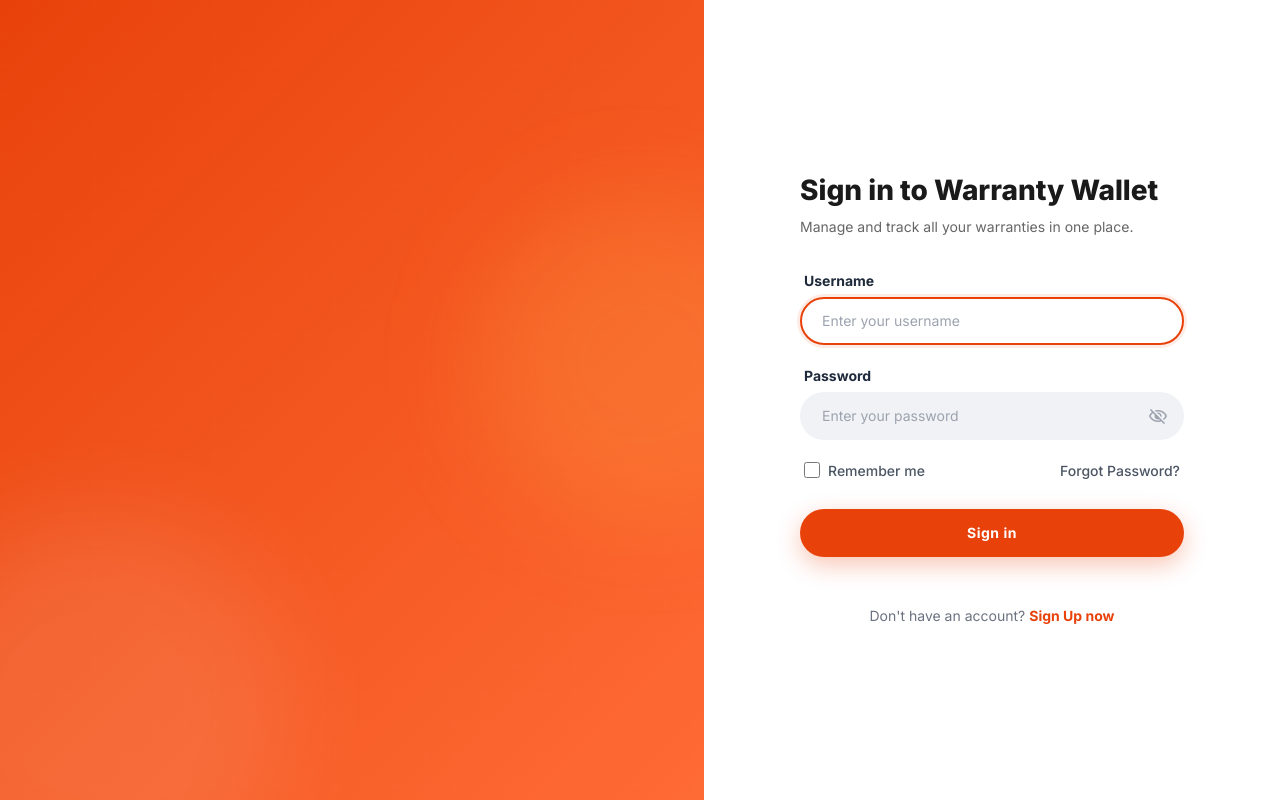
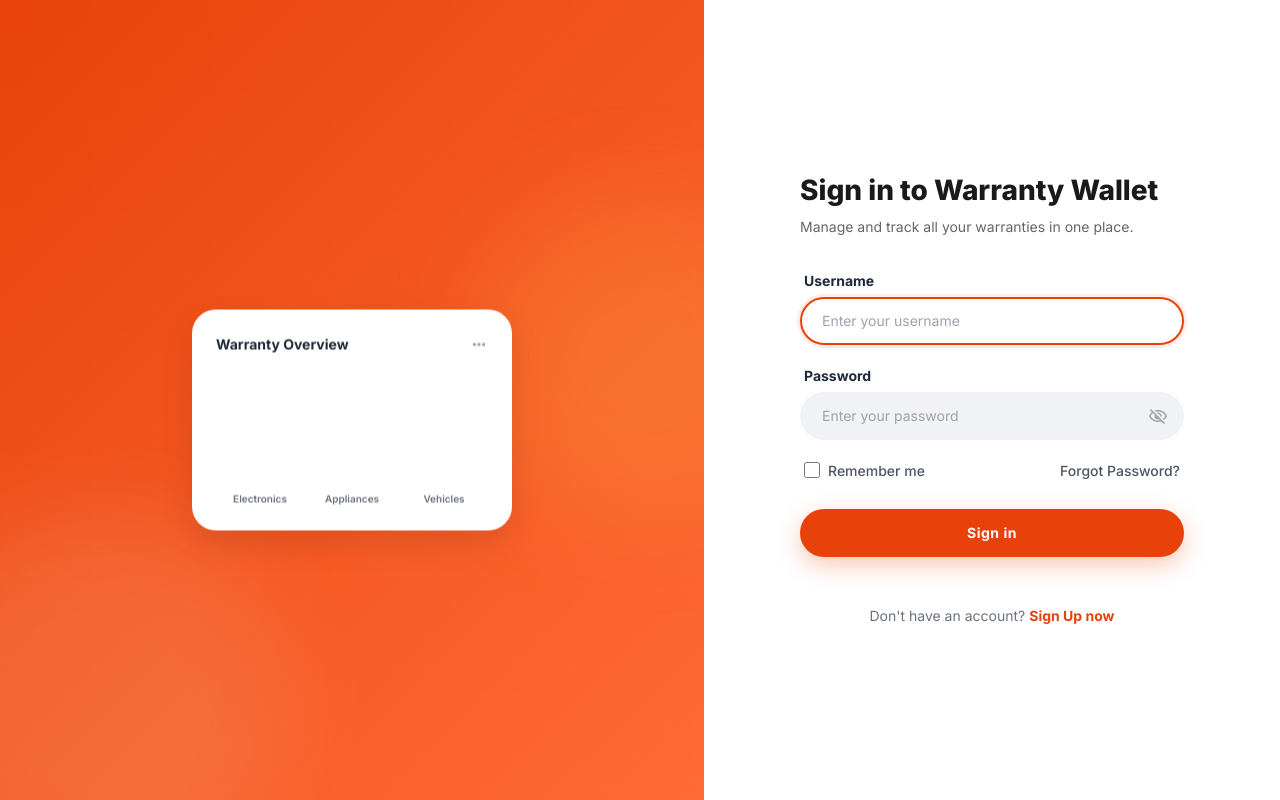
Before and after one commit to Sid-chou/warranty-wallet, a React (Vite) app in the folder frontend/: page /login in a window 1280 px wide. Built offline with nearby package versions, Linux system fonts and the light colour scheme; no server answers.

Commit message:
Fix login chart card centering in hero cards layout

```diff
--- a/frontend/src/pages/Login.css
+++ b/frontend/src/pages/Login.css
@@ -1,8 +1,15 @@
 /* ===== Login Page Styles ===== */
 
 @keyframes loginFloat {
-  0%, 100% { transform: translateY(0) rotate(var(--card-rotate, 0deg)); }
-  50% { transform: translateY(-10px) rotate(var(--card-rotate, 0deg)); }
+
+  0%,
+  100% {
+    transform: translateY(0) rotate(var(--card-rotate, 0deg));
+  }
+
+  50% {
+    transform: translateY(-10px) rotate(var(--card-rotate, 0deg));
+  }
 }
 
 @keyframes fadeInUp {
@@ -10,6 +17,7 @@
     opacity: 0;
     transform: translateY(30px);
   }
+
   to {
     opacity: 1;
     transform: translateY(0);
@@ -21,6 +29,7 @@
     opacity: 0;
     transform: translateX(-40px);
   }
+
   to {
     opacity: 1;
     transform: translateX(0);
@@ -150,18 +159,19 @@
 
 /* Main Chart Card */
 .login-card-chart {
+  position: absolute;
   left: 50%;
   top: 50%;
   transform: translate(-50%, -50%);
   width: 320px;
   padding: 24px;
   z-index: 20;
-  animation: fadeInUp 0.8s ease-out 0.2s both;
 }
 
 .login-card-chart:hover {
-  transform: translate(-50%, -50%) scale(1.05) !important;
+  transform: translate(-50%, -50%) scale(1.03) !important;
 }
+
 
 .login-card-chart-header {
   display: flex;
@@ -217,8 +227,8 @@
 
 /* Active Warranties Card */
 .login-card-active {
-  left: 0;
-  top: 24px;
+  left: -10px;
+  top: 10px;
   width: 208px;
   --card-rotate: -6deg;
   animation: loginFloat 6s ease-in-out infinite, fadeInUp 0.8s ease-out 0.4s both;
@@ -282,8 +292,8 @@
 
 /* Notification Card */
 .login-card-notification {
-  right: 0;
-  top: 0;
+  right: -10px;
+  top: -5px;
   width: 240px;
   --card-rotate: 3deg;
   animation: loginFloat 5s ease-in-out infinite 1s, fadeInUp 0.8s ease-out 0.6s both;
@@ -337,12 +347,13 @@
 
 /* Product Card */
 .login-card-product {
-  bottom: 32px;
-  right: -16px;
-  width: 256px;
+  bottom: -30px;
+  left: 50%;
+  transform: translateX(-50%) rotate(-3deg);
+  width: 240px;
   --card-rotate: -3deg;
   animation: loginFloat 7s ease-in-out infinite 0.5s, fadeInUp 0.8s ease-out 0.8s both;
-  z-index: 10;
+  z-index: 5;
 }
 
 .login-card-product-header {
@@ -380,7 +391,7 @@
   display: flex;
 }
 
-.login-card-product-avatars > div {
+.login-card-product-avatars>div {
   height: 24px;
   width: 24px;
   border-radius: 50%;
@@ -388,14 +399,14 @@
   margin-left: -8px;
 }
 
-.login-card-product-avatars > div:first-child {
+.login-card-product-avatars>div:first-child {
   margin-left: 0;
 }
 
 /* Alerts Card */
 .login-card-alerts {
-  bottom: 64px;
-  left: 16px;
+  bottom: -10px;
+  left: 20px;
   width: 176px;
   --card-rotate: 6deg;
   animation: loginFloat 6s ease-in-out infinite 1.5s, fadeInUp 0.8s ease-out 1s both;
```
